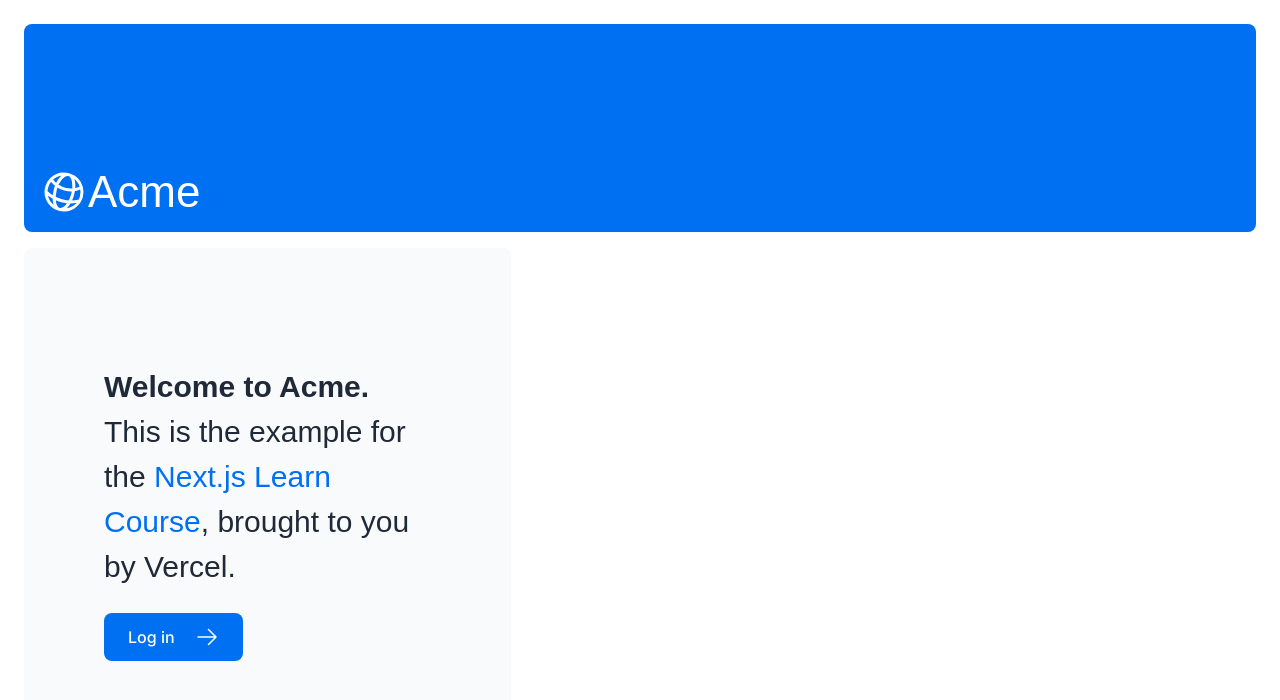
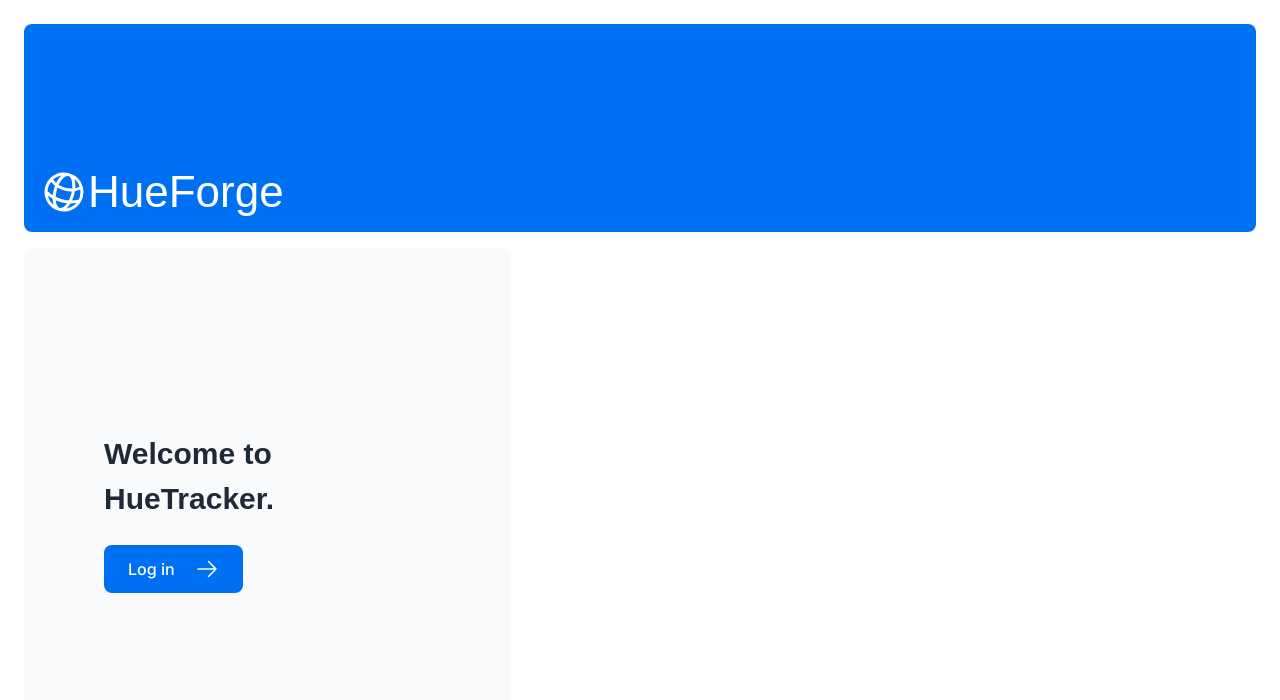
Before and after one commit to werickson24/cs467-HueTracker, a Next.js app: page / in a window 1280 px wide. Shown: the top 700 px of the page. Built offline with nearby package versions, Linux system fonts and the light colour scheme; a web font is replaced by a local one.

Commit message:
Add debug launch file, tweak branding

```diff
--- a/src/app/page.tsx
+++ b/src/app/page.tsx
@@ -15,11 +15,7 @@ export default function Page() {
           <p
             className={`${lusitana.className} text-xl text-gray-800 md:text-3xl md:leading-normal`}
           >
-            <strong>Welcome to Acme.</strong> This is the example for the{' '}
-            <a href="https://nextjs.org/learn/" className="text-blue-500">
-              Next.js Learn Course
-            </a>
-            , brought to you by Vercel.
+            <strong>Welcome to HueTracker.</strong>
           </p>
           <Link
             href="/login"
--- a/src/app/ui/acme-logo.tsx
+++ b/src/app/ui/acme-logo.tsx
@@ -7,7 +7,7 @@ export default function AcmeLogo() {
       className={`${lusitana.className} flex flex-row items-center leading-none text-white`}
     >
       <GlobeAltIcon className="h-12 w-12 rotate-[15deg]" />
-      <p className="text-[44px] ">Acme</p>
+      <p className="text-[44px] ">HueForge</p>
     </div>
   );
 }
```
